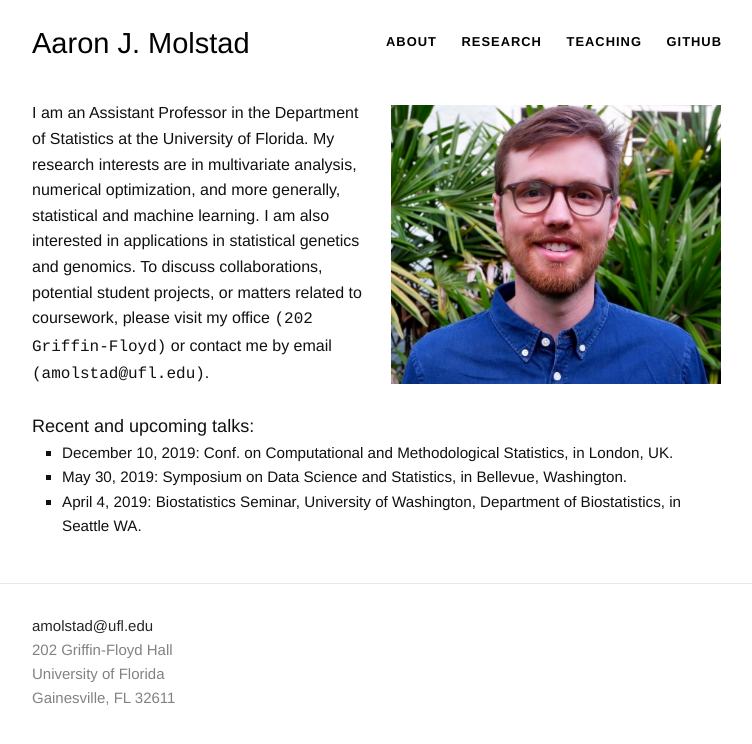
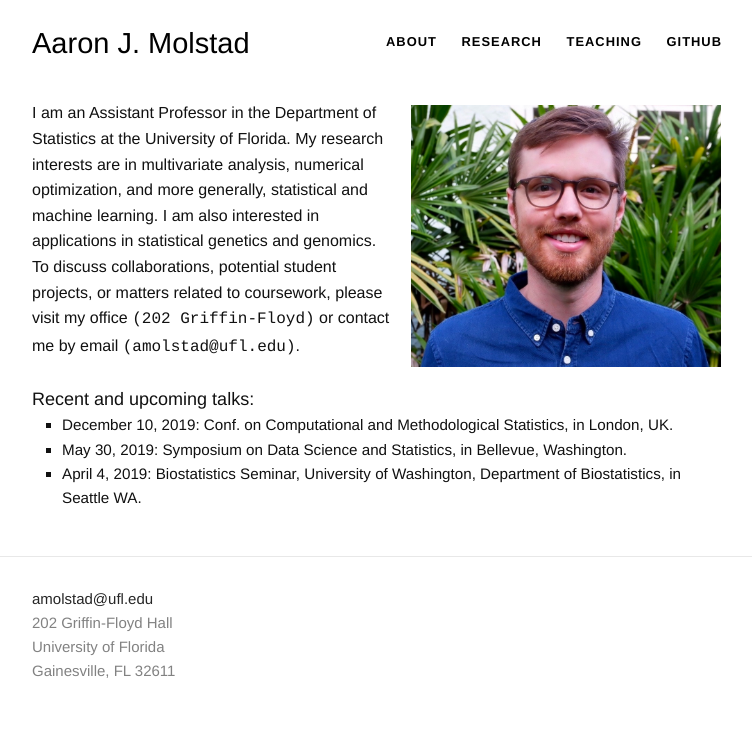
Before and after one commit to ajmolstad/ajmolstad.github.io, a Jekyll site: the page built from index.html, in a window 1280 px wide. Shown: the top 744 px of the page, without its empty margins (263-1015 px from the left). Built offline with Jekyll 4.4.1, drawn with Linux system fonts in a browser that asks for light colours.

Commit message:
Update index.html

```diff
--- a/index.html
+++ b/index.html
@@ -4,7 +4,7 @@
 
 
 <div class="default">
- <dl class="wp-caption alignright" style="max-width: 330px">
+ <dl class="wp-caption alignright" style="max-width: 310px">
 
 <dt><a href=""><img class="" src="/images/Molstad-2.jpg" alt="" /></a></dt>
 
```
